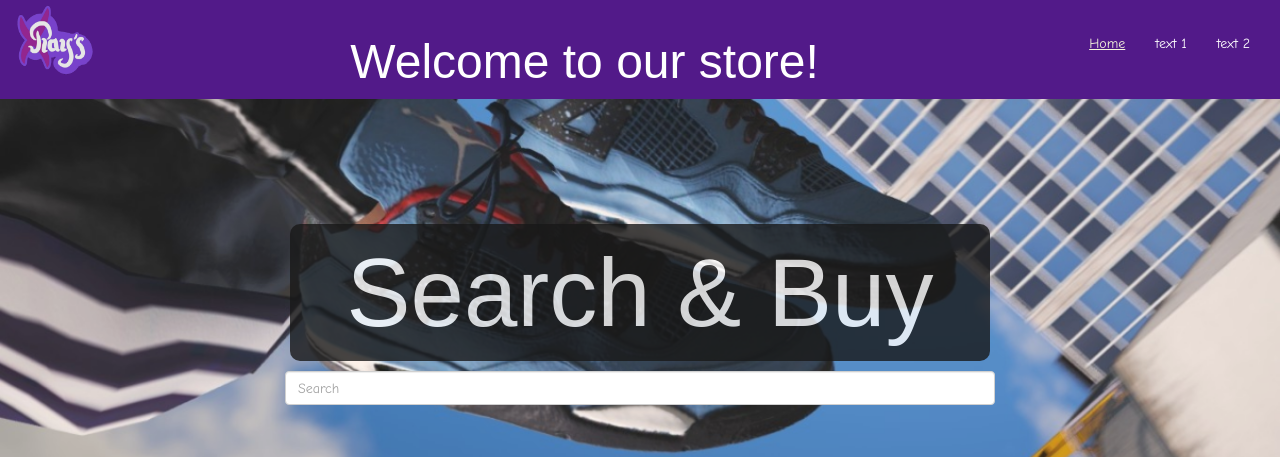
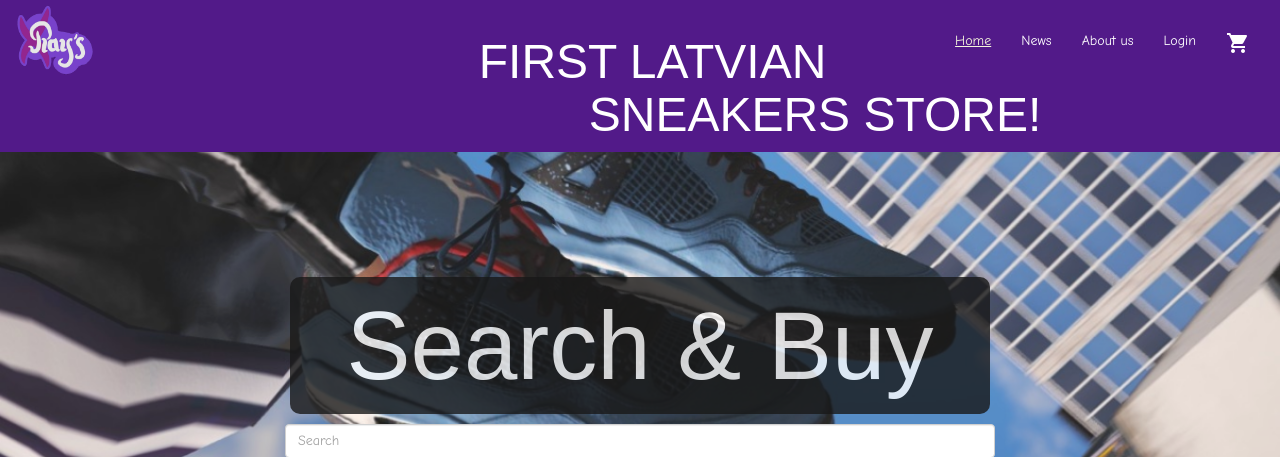
Before and after one commit to Kythadrin/xrayz, a PHP site: page / in a window 1280 px wide. Shown: the top 457 px of the page. Run offline with PHP 8.4, Linux system fonts and the light colour scheme.

Commit message:
header footer

```diff
--- a/css/style.css
+++ b/css/style.css
@@ -1,8 +1,4 @@
 @import url('https://fonts.googleapis.com/css2?family=Comic+Neue&display=swap');
-
-nav{
-    display: block;
-}
 
 body{
     background-color: white;
@@ -16,6 +12,7 @@ body{
 .header-text{
     margin-top: -3.5%;
 }
+
 .banner-text{
     font-family: 'Chiller', sans-serif;
     font-size: 96px;
@@ -48,10 +45,11 @@ body{
 }
 
 .logo:hover, .logo:focus{
-    transition: 0.8s;
+    transition: all 0.8s;
     filter: hue-rotate(90deg);
     transform: scale(1.1);
 }
+
 
 .navbar-default{
     background: #521A89;
@@ -60,7 +58,11 @@ body{
 }
 
 .navbar-default .navbar-nav > li{
-    margin-top: 10%;
+    margin-top: 5%;
+}
+
+.navbar-default .container-fluid > h2{
+    margin-left: 350px;
 }
 
 /*Элемент меню, при поднесении к нему курсора мышки или при его нахождении в фокусе*/
@@ -89,29 +91,22 @@ body{
     font-size: 48px;
     color: white;
 }
+
 .content{
     margin-top: 300px;
 }
 
-.content .row{
-    display: inline-flex;
-    flex-direction: row;
-    flex-wrap: wrap;
+.content .product{
+    margin-top: 100px;
 }
 
-.content .card-body{
-    margin: 20px;
-}
 
-.content .row{
-    margin-left: 100px;
-}
-
-.card-body > img{
+.product > img{
     border: #9c9eaf 1px solid;
     border-radius: 20px;
     padding: 50px;
 }
+
 .product-button{
     margin-top: 20px;
     width: 200px;
@@ -129,7 +124,7 @@ body{
     transition: 0.8s;
 }
 
-.card-body > a{
+.product > a{
     text-decoration: none;
     color: black;
 }
@@ -153,11 +148,9 @@ body{
     background-color: #7448A0;
 }
 
-/*Цвет ссылко верхнего блока footer*/
-.page-footer .list-unstyled > li > a{
+.page-footer .container-fluid .row .col-md-3 > a{
     color: white;
 }
-
 /*Цвет ссылко нижнего блока footer*/
 .footer-copyright > a{
     color: white;
--- a/index.html
+++ b/index.html
@@ -7,6 +7,7 @@
     <meta http-equiv="X-UA-Compatible" content="ie=edge">
     <link rel="stylesheet" href="https://maxcdn.bootstrapcdn.com/bootstrap/3.4.1/css/bootstrap.min.css">
     <link rel="stylesheet" href="css/style.css">
+    <link href="https://fonts.googleapis.com/icon?family=Material+Icons" rel="stylesheet">
     <script src="https://ajax.googleapis.com/ajax/libs/jquery/3.4.1/jquery.min.js"></script>
     <script src="https://maxcdn.bootstrapcdn.com/bootstrap/3.4.1/js/bootstrap.min.js"></script>
     <title>Document</title>
@@ -14,7 +15,6 @@
 <body>
 <nav class="navbar navbar-default fixed-top">
     <div class="container-fluid">
-
         <div class="navbar-header">
             <button type="button" class="navbar-toggle" data-toggle="collapse" data-target=".navbar-collapse">
                 <span class="icon-bar"></span>
@@ -23,15 +23,16 @@
             </button>
             <a class="" href="#"><img src="img/logo.png" class="logo" alt="logo"></a>
         </div>
-
         <div class="navbar-collapse collapse">
             <ul class="nav navbar-nav navbar-right">
                 <li class="active"><a href="#">Home</a></li>
-                <li><a href="#">text 1</a></li>
-                <li><a href="#">text 2</a></li>
+                <li><a href="#">News</a></li>
+                <li><a href="#">About us</a></li>
+                <li><a href="#">Login</a></li>
+                <li><a href="#"><i class="material-icons">shopping_cart</i></a></li>
             </ul>
         </div>
-        <h2 class="text-center header-text">Welcome to our store!</h2>
+        <h2 class="text-center header-text text-uppercase">First Latvian sneakers store!</h2>
     </div>
 </nav>
 <div class="container-fluid banner centered">
@@ -86,28 +87,16 @@
     <div class="container-fluid text-center text-md-left">
         <div class="row">
             <div class="col-md-6 mt-md-0 mt-3">
-                <h5 class="text-uppercase">About us</h5>
+                <h5 class="text-uppercase">Payment methods</h5>
                 <p></p>
                 <img src="img/paypal.png" alt="paypal" class="payment-img">
                 <img src="img/visa.png" alt="visa" class="payment-img">
                 <img src="img/mastercard.png" alt="mastercard" class="payment-img">
             </div>
             <div class="col-md-3 mb-md-0 mb-3">
-                <h5 class="text-uppercase">Products</h5>
-                <ul class="list-unstyled">
-                    <li>
-                        <a href="#">Link 1</a>
-                    </li>
-                    <li>
-                        <a href="#">Link 2</a>
-                    </li>
-                    <li>
-                        <a href="#">Link 3</a>
-                    </li>
-                    <li>
-                        <a href="#">Link 4</a>
-                    </li>
-                </ul>
+                <h5 class="text-uppercase">Contact us</h5>
+                <a href="mailto:someone@example.com" class="link">
+                    vadimsirits@outlook.com</a>.</p>
             </div>
             <div class="col-md-3 mb-md-0 mb-3">
                 <h5 class="text-uppercase">Social media</h5>
```
